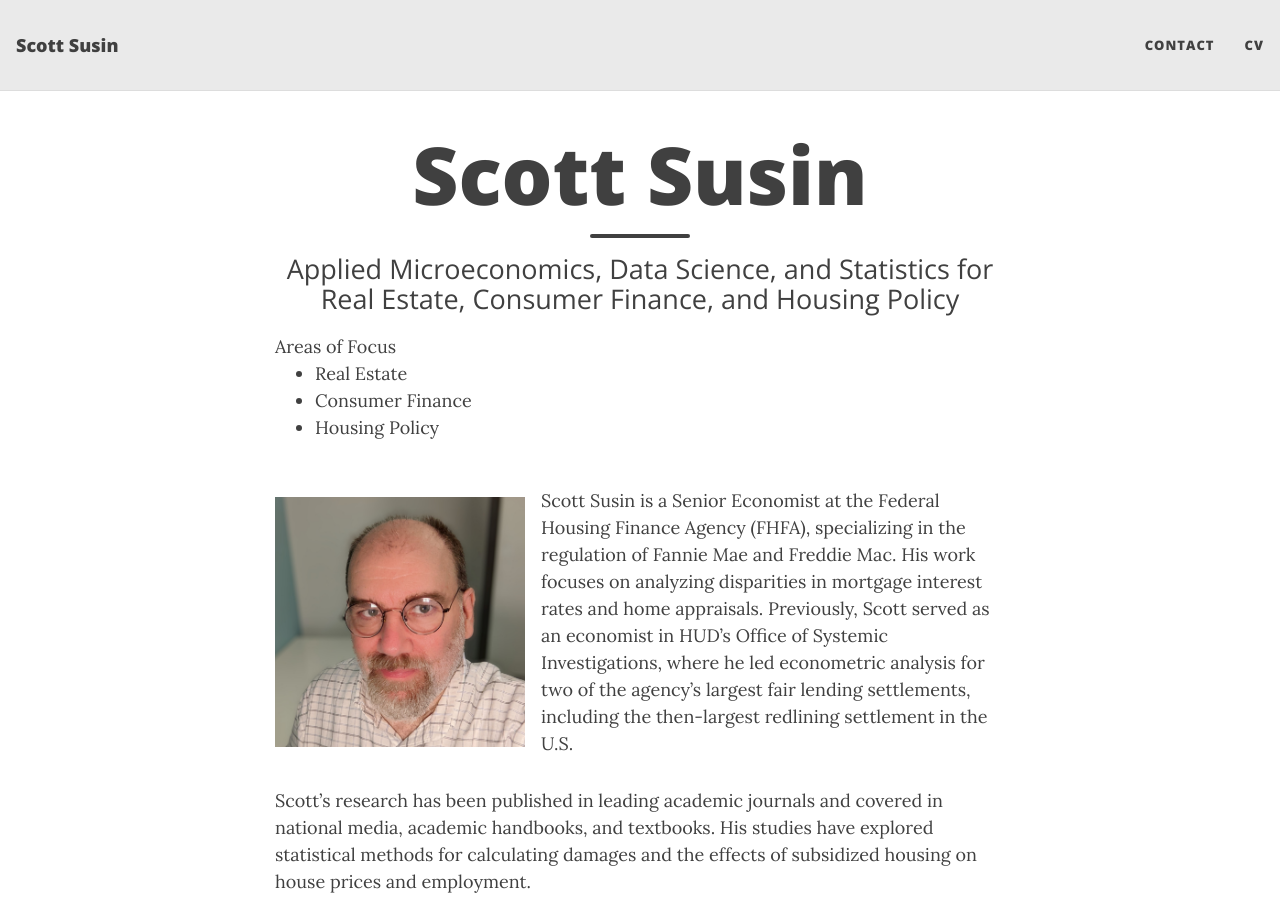
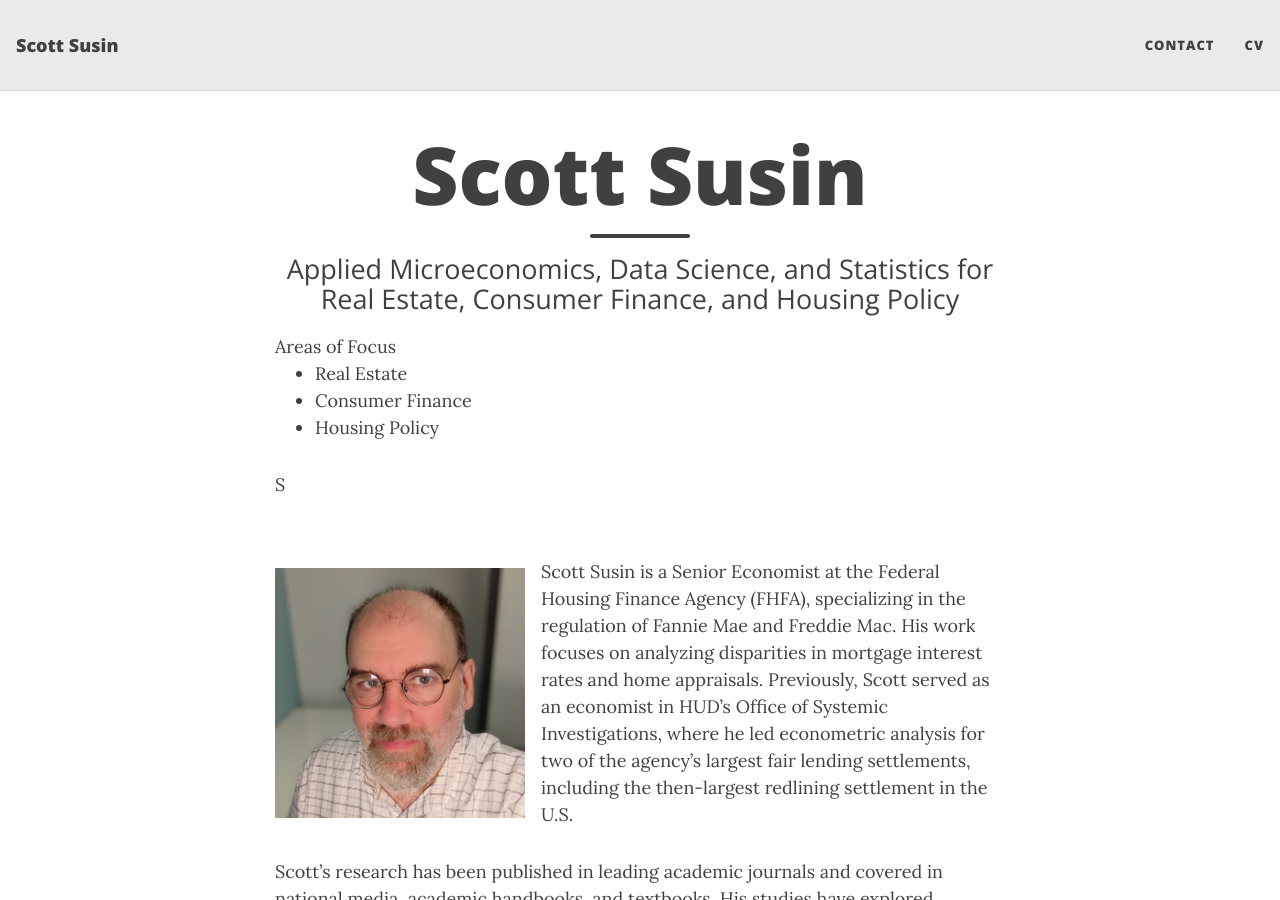
Before and after one commit to ssusin270/ScottSusinCom, a Jekyll site: the page built from index.md, in a window 1280 px wide and 900 px high. Built offline with Jekyll 4.4.1, drawn with Linux system fonts in a browser that asks for light colours.

Commit message:
Update index.md

```diff
--- a/index.md
+++ b/index.md
@@ -5,6 +5,8 @@
 subtitle: Applied Microeconomics, Data Science, and Statistics <br>
           for Real Estate, Consumer Finance, and Housing Policy
 ---
+
+<header>
 <div class="page-subheading">
 Areas of Focus
 <ul>
@@ -13,7 +15,8 @@
           <li>Housing Policy</li>
 </ul>
 </div>
-
+</header>
+S
 <div class="profile-container">
   <div class="profile-picture">
     <img src= "{{ '/assets/img/Headshot-Office-Crop.jpg' | relative_url }}" alt="Profile Picture"/>
```
